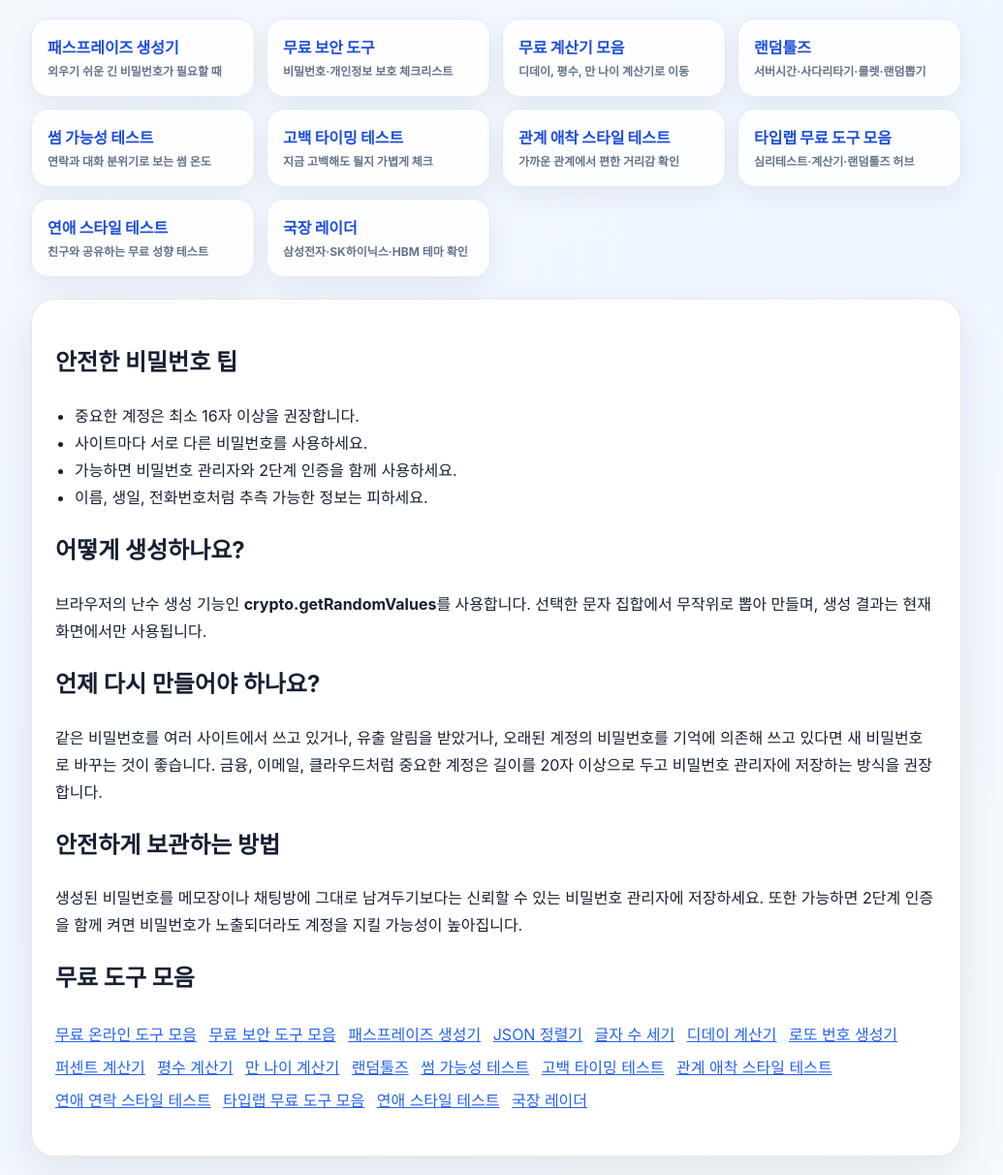
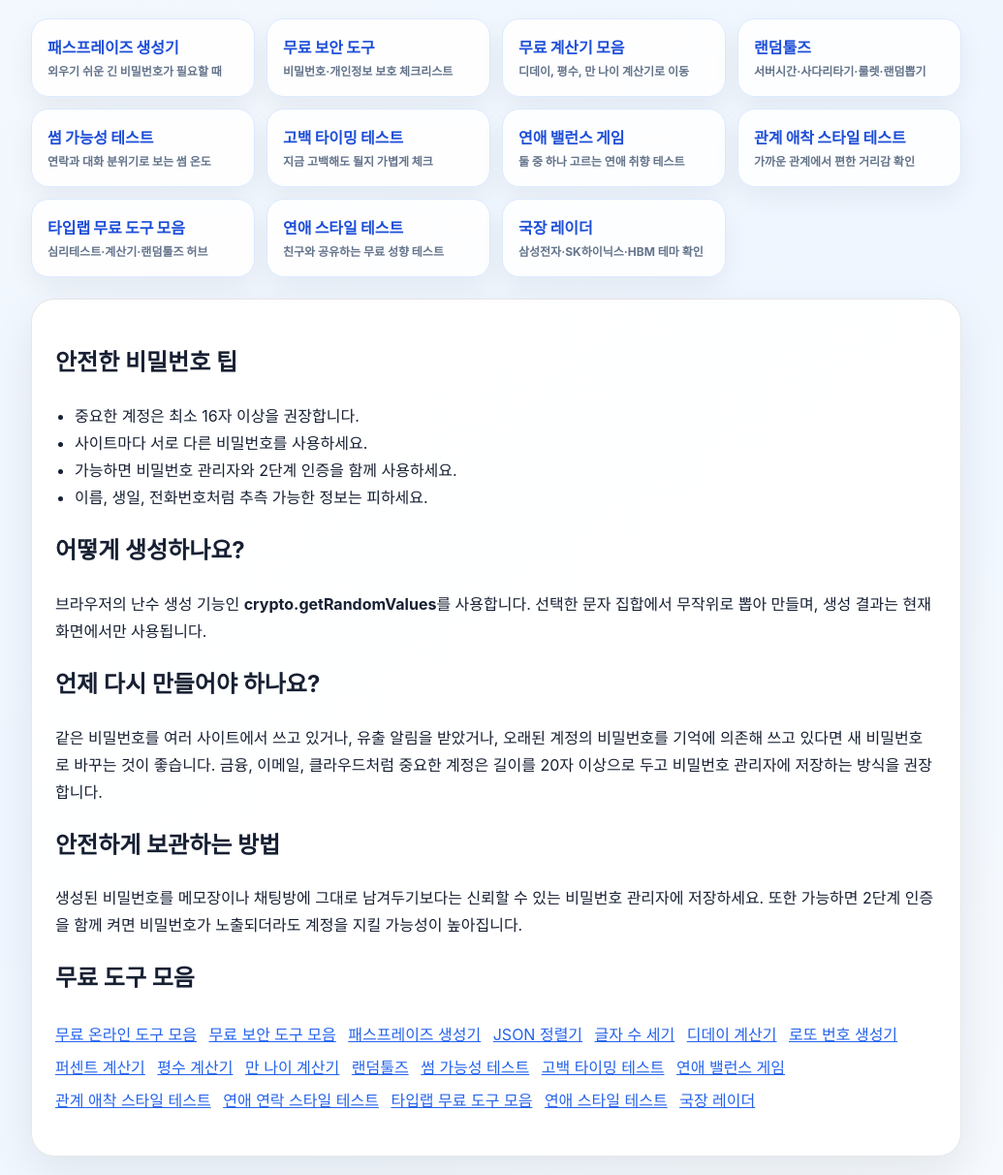
Before and after one commit to inma8743/password-generator, a plain HTML site: page index.html in a window 1280 px wide. Shown: the part 944-2156 px from the top of the page at 97% size, without its empty margins (128-1163 px from the left). Drawn offline with Linux system fonts and the light colour scheme; a script that the page names is missing.

Commit message:
Link love balance game

```diff
--- a/index.html
+++ b/index.html
@@ -181,6 +181,7 @@
       <a class="next-card" href="https://random-tools-kr.vercel.app/" data-track="entry_random_tools">랜덤툴즈<span>서버시간·사다리타기·룰렛·랜덤뽑기</span></a>
       <a class="next-card" href="https://type-lab-kr.vercel.app/crush-test.html" data-track="entry_crush_test">썸 가능성 테스트<span>연락과 대화 분위기로 보는 썸 온도</span></a>
       <a class="next-card" href="https://type-lab-kr.vercel.app/confession-test.html" data-track="entry_confession_test">고백 타이밍 테스트<span>지금 고백해도 될지 가볍게 체크</span></a>
+      <a class="next-card" href="https://type-lab-kr.vercel.app/balance-game.html" data-track="entry_balance_game">연애 밸런스 게임<span>둘 중 하나 고르는 연애 취향 테스트</span></a>
       <a class="next-card" href="https://type-lab-kr.vercel.app/attachment-test.html" data-track="entry_attachment_test">관계 애착 스타일 테스트<span>가까운 관계에서 편한 거리감 확인</span></a>
       <a class="next-card" href="https://type-lab-kr.vercel.app/tools.html" data-track="entry_typelab_tools">타입랩 무료 도구 모음<span>심리테스트·계산기·랜덤툴즈 허브</span></a>
       <a class="next-card" href="https://type-lab-kr.vercel.app/" data-track="entry_type_lab">연애 스타일 테스트<span>친구와 공유하는 무료 성향 테스트</span></a>
@@ -216,6 +217,7 @@
         <a href="https://random-tools-kr.vercel.app/">랜덤툴즈</a>
         <a href="https://type-lab-kr.vercel.app/crush-test.html">썸 가능성 테스트</a>
         <a href="https://type-lab-kr.vercel.app/confession-test.html">고백 타이밍 테스트</a>
+        <a href="https://type-lab-kr.vercel.app/balance-game.html">연애 밸런스 게임</a>
         <a href="https://type-lab-kr.vercel.app/attachment-test.html">관계 애착 스타일 테스트</a>
         <a href="https://type-lab-kr.vercel.app/contact-test.html">연애 연락 스타일 테스트</a>
         <a href="https://type-lab-kr.vercel.app/tools.html">타입랩 무료 도구 모음</a>
```
